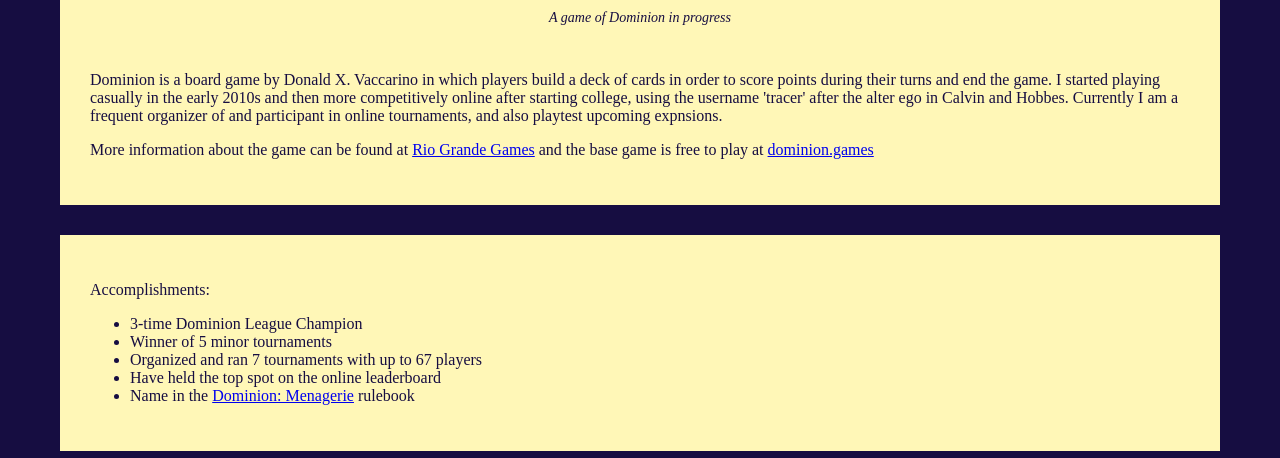
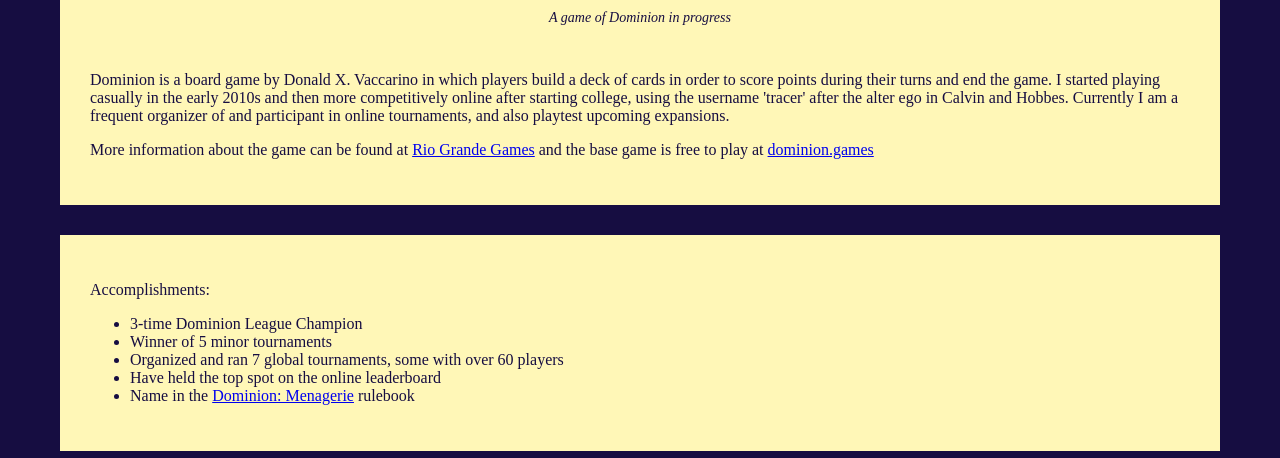
Before and after one commit to cconradson/cconradson.github.io, a Jekyll site: the page built from dominion.html, in a window 1280 px wide and 900 px high, scrolled down 528 px. Shown: the part 189-647 px from the top of the window. Built offline with Jekyll 4.4.1, drawn with Linux system fonts in a browser that asks for light colours.

Commit message:
golf description, smaller images

```diff
--- a/breadmaking.html
+++ b/breadmaking.html
@@ -5,7 +5,7 @@ title: Breadmaking
 ---
 
 <div class="body">
-	<p>TODO: decription, maybe iframe the loaf sheet</p>
+	<p>TODO: method</p>
 </div>
 
 <div class="body">
--- a/dominion.html
+++ b/dominion.html
@@ -9,7 +9,7 @@ title: Dominion
 		<img class="landscape" src="{{ site.url }}/assets/images/dominion.jpg" alt="dominion">
 		<p>A game of Dominion in progress</p>
 	</div>
-	<p>Dominion is a board game by Donald X. Vaccarino in which players build a deck of cards in order to score points during their turns and end the game. I started playing casually in the early 2010s and then more competitively online after starting college, using the username 'tracer' after the alter ego in Calvin and Hobbes. Currently I am a frequent organizer of and participant in online tournaments, and also playtest upcoming expnsions.</p>
+	<p>Dominion is a board game by Donald X. Vaccarino in which players build a deck of cards in order to score points during their turns and end the game. I started playing casually in the early 2010s and then more competitively online after starting college, using the username 'tracer' after the alter ego in Calvin and Hobbes. Currently I am a frequent organizer of and participant in online tournaments, and also playtest upcoming expansions.</p>
 	<p>More information about the game can be found at <a href="https://www.riograndegames.com/games/dominion/">Rio Grande Games</a> and the base game is free to play at <a href="https://dominion.games/">dominion.games</a></p>
 </div>
 
@@ -18,7 +18,7 @@ title: Dominion
 	<ul>
 		<li>3-time Dominion League Champion</li>
 		<li>Winner of 5 minor tournaments</li>
-		<li>Organized and ran 7 tournaments with up to 67 players</li>
+		<li>Organized and ran 7 global tournaments, some with over 60 players</li>
 		<li>Have held the top spot on the online leaderboard</li>
 		<li>Name in the <a href="https://www.riograndegames.com/games/dominion-menagerie/">Dominion: Menagerie</a> rulebook</li>
 	</ul>
--- a/golf.html
+++ b/golf.html
@@ -5,14 +5,11 @@ title: Golf
 ---
 
 <div class="body">
-	<p>TODO: description</p>
-</div>
-
-<div class="body">
 	<div class="imgwrap">
 		<img class="landscape" src="{{ site.url }}/assets/images/golf.jpg" alt="golf">
 		<p>Approach to the 17th green at the Home Course, DuPont, WA</p>
 	</div>
+	<p>I have played golf since before I started grade school, and enjoy both the landscapes I walk through while playing and the unique challenges it provides. Each shot requires mentally making a plan and then being able to physically execute on it, and golf is at its most fun for me when a course requires a large variety of plans to make.</p>
 </div>
 
 <div class="body">
--- a/projects.html
+++ b/projects.html
@@ -2,10 +2,6 @@
 layout: default
 title: Projects
 ---
-
-<div class="body">
-	<p>TODO: Style the table</p>
-</div>
 
 <div class="body">
 	<table>
```
Also changed, not shown: assets/images/face.jpg, assets/images/starter.jpg (added), 3 other files.
